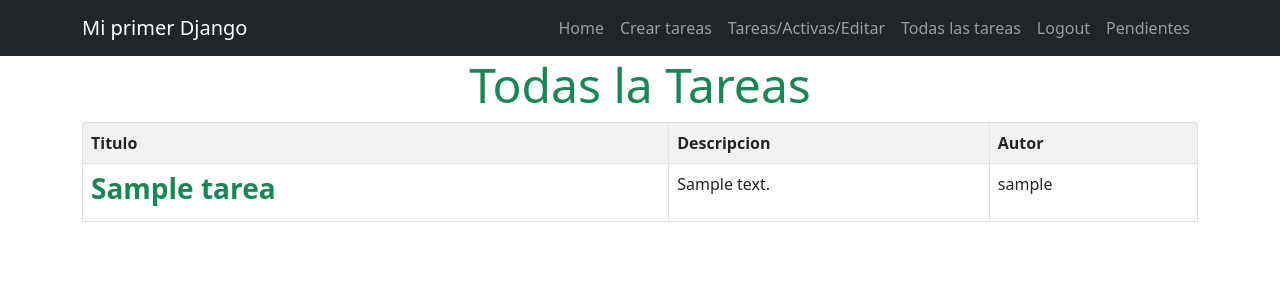
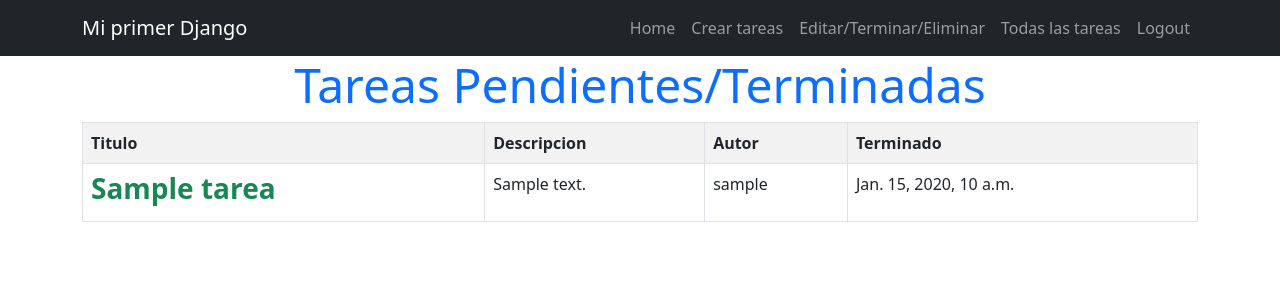
Before and after one commit to chipisss/django-aures, a Django app: page /todas/ in a window 1280 px wide. Shown: the top 300 px of the page. Run offline with Django 5.2, Linux system fonts and the light colour scheme; a user stored in the database is signed in; tables that the repository leaves empty hold one stand-in row (values such as "Sample post").

Commit message:
una larga lista de actualizaciones

```diff
--- a/djangocrud/urls.py
+++ b/djangocrud/urls.py
@@ -26,8 +26,9 @@ urlpatterns = [
     path("tareas/", views.tareas, name="tareas"),
     path("tareas/crear_tarea/", views.crear_tarea, name="crear_tarea"),
     path("tareas/editar_tarea/<int:tarea_id>/", views.editar_tarea, name="editar_tarea"),
-    path("tareas/<int:tarea_id>/", views.terminar, name="terminar"),
-    path("tareas/<int:tarea_id>/", views.eliminar, name="eliminar"),
+
+    path("tareas/finalizar/<int:tarea_id>/", views.finalizar, name="finalizar"),
+    path("tareas/eliminar/<int:tarea_id>/", views.eliminar, name="eliminar"),
     path("outlog/", views.outlog, name="outlog"),
     path("otro/", views.home, name="otro"),
     path("autenticar/", views.autenticar, name="autenticar"),
--- a/tareas/templates/base.html
+++ b/tareas/templates/base.html
@@ -24,11 +24,11 @@
                     <li class="nav-item"><a class="nav-link" href="/">Home</a> </li>
                     {% if user.is_authenticated %}
                     <li class="nav-item"><a class="nav-link" href="/tareas/crear_tarea/">Crear tareas</a></li>
-                    <li class="nav-item"><a class="nav-link" href="/tareas">Tareas/Activas/Editar</a></li>
+                    <li class="nav-item"><a class="nav-link" href="/tareas">Editar/Terminar/Eliminar</a></li>
                     <li class="nav-item"><a class="nav-link" href="/todas">Todas las tareas</a> </li>
 
                     <li class="nav-item"><a class="nav-link" href="/outlog">Logout</a></li>
-                    <li class="nav-item"><a class="nav-link" href="/otro">Pendientes</a> </li>
+
 
                     {% else %}
                     <li class="nav-item"><a class="nav-link" href="/registro">Registrarse</a></li>
--- a/tareas/templates/tareas-todas.html
+++ b/tareas/templates/tareas-todas.html
@@ -1,7 +1,7 @@
 {% extends 'base.html' %}
 
 {% block content %}
-<h1 class="text-center display-5 text-success">Todas la Tareas</h1>
+<h1 class="text-center display-5 text-primary"> Tareas Pendientes/Terminadas</h1>
 <main>
 
 
@@ -13,6 +13,7 @@
                 <th>Titulo</th>
                 <th>Descripcion</th>
                 <th>Autor</th>
+                <th>Terminado</th>
 
             </tr>
             {% for tarea in tareas %}
@@ -28,6 +29,7 @@
                 {% endif %}
                 <td>{{ tarea.descripcion }}</td>
                 <td>{{ tarea.usuario }}</td>
+                <td>{{ tarea.completado }}</td>
 
 
 
--- a/tareas/views.py
+++ b/tareas/views.py
@@ -118,12 +118,13 @@ def editar_tarea(request, tarea_id):
 
 
 @login_required
-def terminar(request, tarea_id):
+def finalizar(request, tarea_id):
     task = get_object_or_404(Tarea, pk=tarea_id)
     if request.method == "POST":
         task = get_object_or_404(Tarea, pk=tarea_id)
         task.completado = timezone.now()
         task.save()
+        print("terminado")
     return redirect("tareas")
 
 
```
Also changed, not shown: djangocrud/settings.py (+4 -3 lines), tareas/templates/tareas.html (+5 -4 lines).
